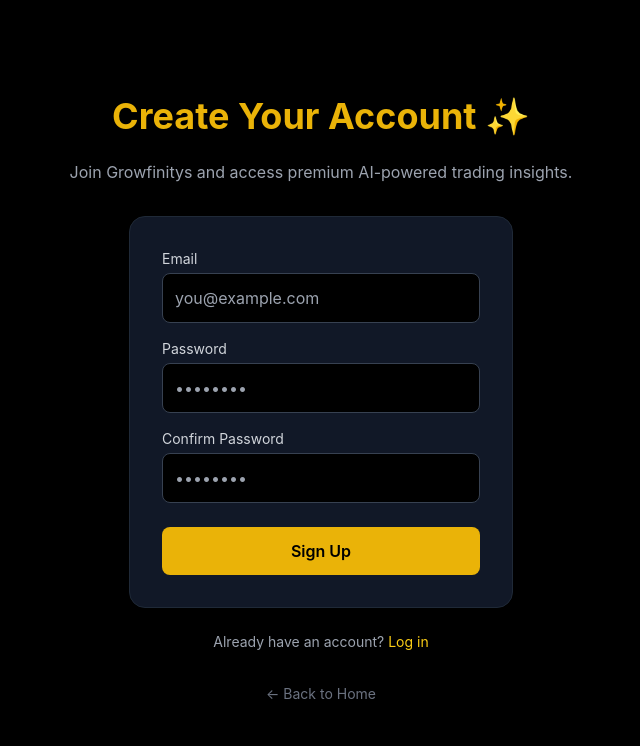
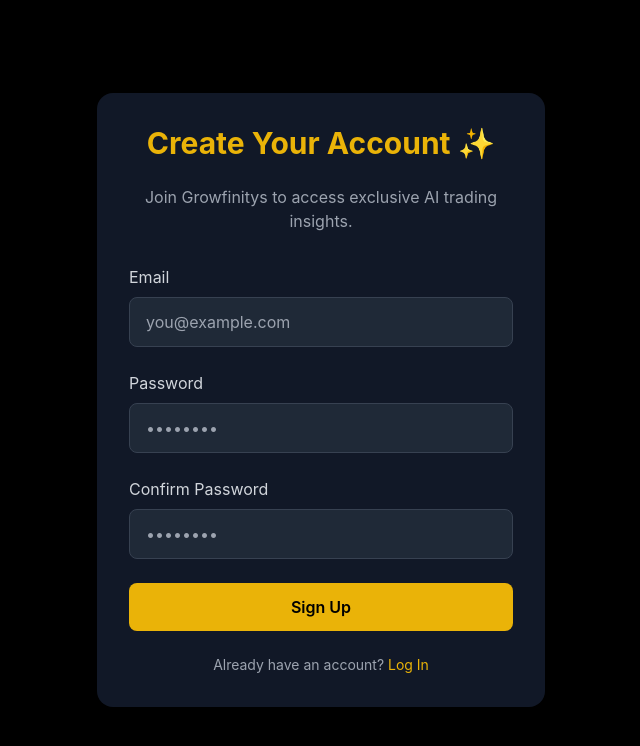
Before and after one commit to mhdkharoub-rgb/growfinitys, a Next.js app: page /signup in a window 1280 px wide. Shown: the top 746 px of the page, without its empty margins (319-959 px from the left). Built offline with nearby package versions, Linux system fonts and the light colour scheme.

Commit message:
Update signup.js

```diff
--- a/pages/signup.js
+++ b/pages/signup.js
@@ -1,17 +1,15 @@
-// /pages/signup.js
 import { useState } from "react"
+import { useRouter } from "next/router"
 import { supabase } from "../lib/supabase"
-import { useRouter } from "next/router"
-import Link from "next/link"
 
 export default function Signup() {
   const router = useRouter()
   const [email, setEmail] = useState("")
   const [password, setPassword] = useState("")
   const [confirmPassword, setConfirmPassword] = useState("")
-  const [loading, setLoading] = useState(false)
   const [error, setError] = useState("")
   const [success, setSuccess] = useState("")
+  const [loading, setLoading] = useState(false)
 
   const handleSignup = async (e) => {
     e.preventDefault()
@@ -19,117 +17,92 @@ export default function Signup() {
     setSuccess("")
 
     if (password !== confirmPassword) {
-      setError("Passwords do not match")
+      setError("Passwords do not match.")
       return
     }
 
     setLoading(true)
-
-    const { data, error } = await supabase.auth.signUp({
+    const { error } = await supabase.auth.signUp({
       email,
       password,
     })
 
     if (error) {
       setError(error.message)
-      setLoading(false)
-      return
+    } else {
+      setSuccess("Signup successful! Please check your email to confirm your account.")
+      setTimeout(() => router.push("/login"), 3000)
     }
 
-    // Insert into users table
-    const { error: insertError } = await supabase
-      .from("users")
-      .insert([{ email, role: "member" }])
-
-    if (insertError) {
-      console.error("Error inserting into users:", insertError.message)
-    }
-
-    setSuccess("Signup successful! Redirecting…")
-    setTimeout(() => router.push("/dashboard"), 1500)
     setLoading(false)
   }
 
   return (
-    <div className="min-h-screen flex flex-col justify-center items-center bg-black text-white px-6">
-      <h1 className="text-4xl font-bold text-yellow-500 mb-6">
+    <div className="min-h-screen bg-black flex items-center justify-center px-4">
+      <div className="bg-gray-900 p-8 rounded-2xl shadow-xl w-full max-w-md">
+        <h2 className="text-3xl font-bold text-yellow-500 text-center mb-6">
           Create Your Account ✨
-      </h1>
-      <p className="text-gray-400 mb-8">
-        Join Growfinitys and access premium AI-powered trading insights.
+        </h2>
+        <p className="text-gray-400 text-center mb-8">
+          Join Growfinitys to access exclusive AI trading insights.
         </p>
 
-      <form
-        onSubmit={handleSignup}
-        className="bg-gray-900 p-8 rounded-2xl shadow-lg w-full max-w-sm border border-gray-800"
-      >
-        <div className="mb-4">
-          <label className="block text-sm text-gray-300 mb-1">Email</label>
+        <form onSubmit={handleSignup} className="space-y-6">
+          <div>
+            <label className="block text-gray-300 mb-2">Email</label>
             <input
               type="email"
               required
               value={email}
               onChange={(e) => setEmail(e.target.value)}
-            className="w-full p-3 rounded-lg bg-black border border-gray-700 text-white focus:border-yellow-500 outline-none"
+              className="w-full px-4 py-3 rounded-lg bg-gray-800 text-white border border-gray-700 focus:outline-none focus:border-yellow-500"
               placeholder="you@example.com"
             />
           </div>
 
-        <div className="mb-4">
-          <label className="block text-sm text-gray-300 mb-1">Password</label>
+          <div>
+            <label className="block text-gray-300 mb-2">Password</label>
             <input
               type="password"
               required
               value={password}
               onChange={(e) => setPassword(e.target.value)}
-            className="w-full p-3 rounded-lg bg-black border border-gray-700 text-white focus:border-yellow-500 outline-none"
+              className="w-full px-4 py-3 rounded-lg bg-gray-800 text-white border border-gray-700 focus:outline-none focus:border-yellow-500"
               placeholder="••••••••"
             />
           </div>
 
-        <div className="mb-6">
-          <label className="block text-sm text-gray-300 mb-1">
-            Confirm Password
-          </label>
+          <div>
+            <label className="block text-gray-300 mb-2">Confirm Password</label>
             <input
               type="password"
               required
               value={confirmPassword}
               onChange={(e) => setConfirmPassword(e.target.value)}
-            className="w-full p-3 rounded-lg bg-black border border-gray-700 text-white focus:border-yellow-500 outline-none"
+              className="w-full px-4 py-3 rounded-lg bg-gray-800 text-white border border-gray-700 focus:outline-none focus:border-yellow-500"
               placeholder="••••••••"
             />
           </div>
 
-        {error && (
-          <p className="text-red-400 text-sm mb-3 text-center">{error}</p>
-        )}
-        {success && (
-          <p className="text-green-400 text-sm mb-3 text-center">{success}</p>
-        )}
+          {error && <p className="text-red-500 text-sm text-center">{error}</p>}
+          {success && <p className="text-green-500 text-sm text-center">{success}</p>}
 
           <button
             type="submit"
             disabled={loading}
             className="w-full bg-yellow-500 text-black font-semibold py-3 rounded-lg hover:bg-yellow-400 transition"
           >
-          {loading ? "Creating account..." : "Sign Up"}
+            {loading ? "Signing up..." : "Sign Up"}
           </button>
         </form>
 
-      <p className="mt-6 text-gray-400 text-sm">
+        <p className="text-gray-400 text-sm text-center mt-6">
           Already have an account?{" "}
-        <Link href="/login" className="text-yellow-400 hover:underline">
-          Log in
-        </Link>
+          <a href="/login" className="text-yellow-500 hover:underline">
+            Log In
+          </a>
         </p>
-
-      <Link
-        href="/"
-        className="mt-8 text-gray-500 hover:text-yellow-400 transition text-sm"
-      >
-        ← Back to Home
-      </Link>
+      </div>
     </div>
   )
 }
```
Lines whose indentation alone changed are shown as unchanged.
